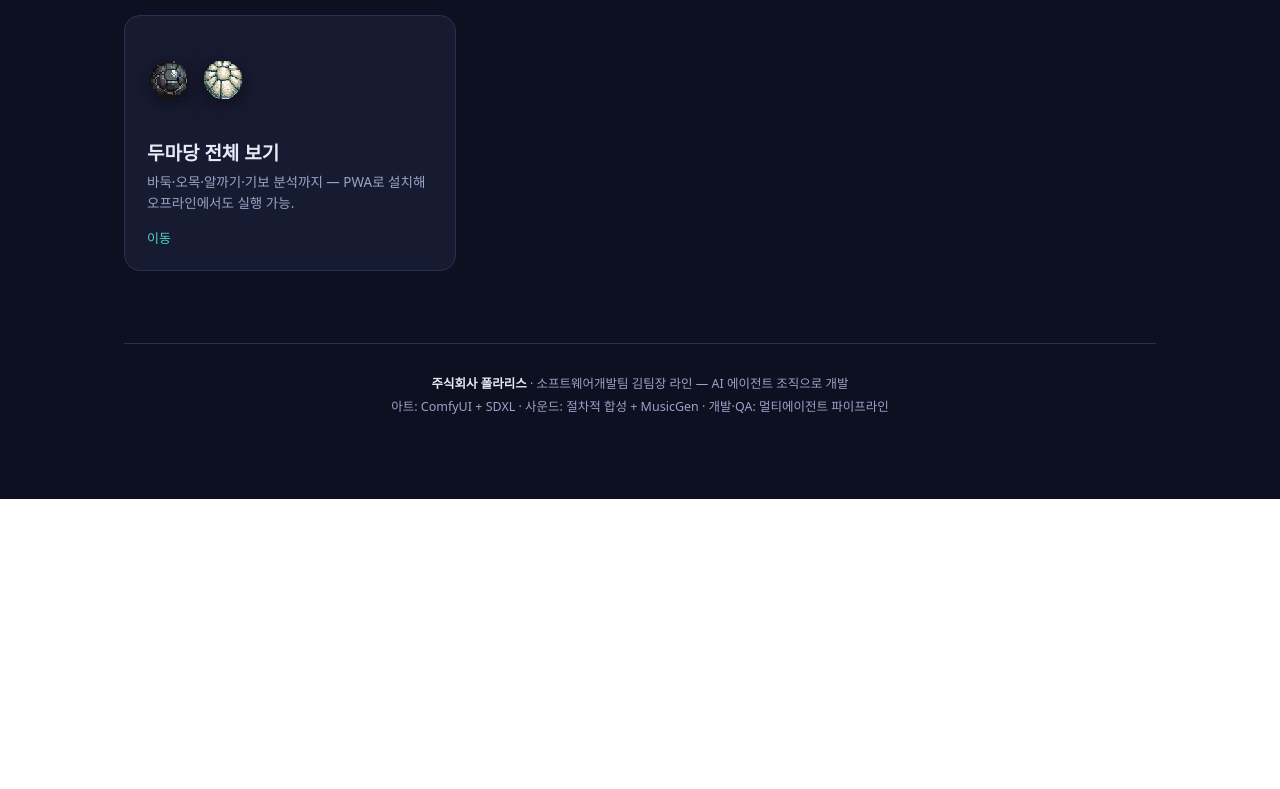
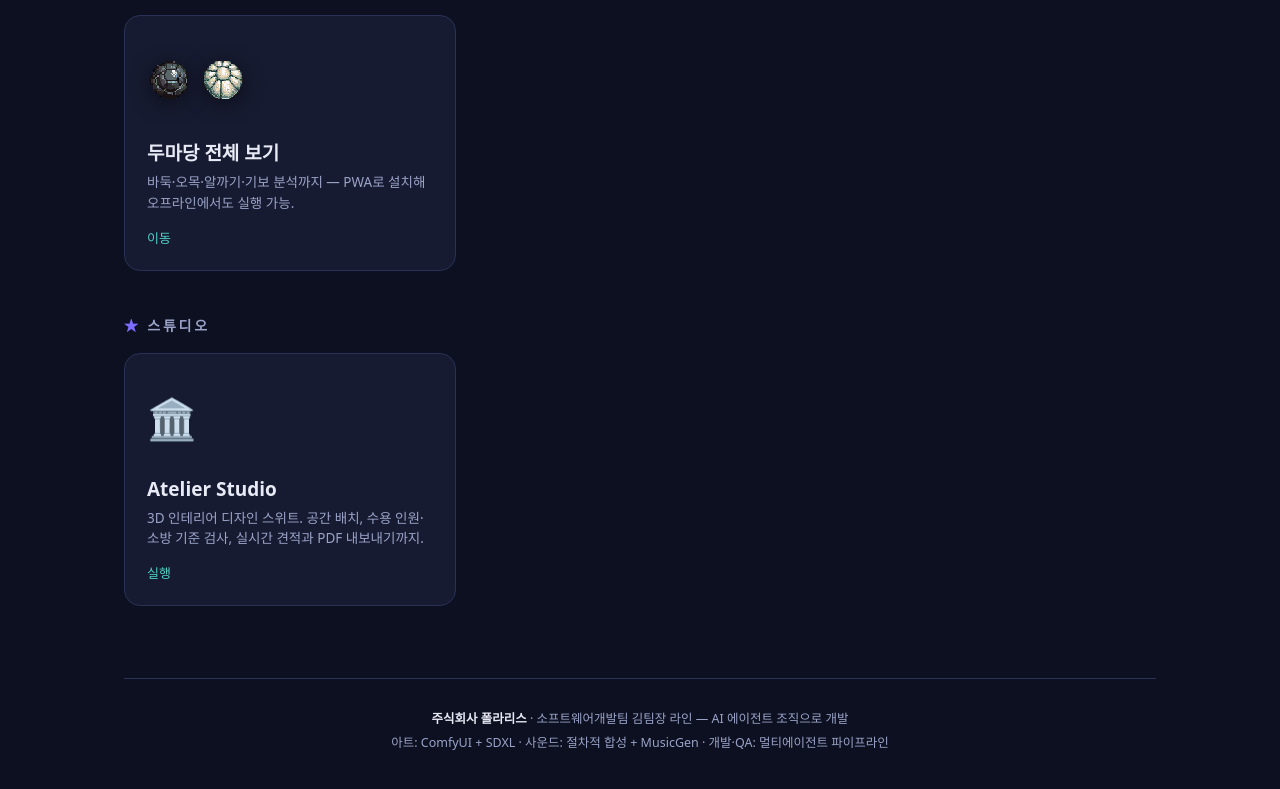
Before and after one commit to derek729/polaris-games, a website: page index.html in a window 1280 px wide. Shown: the part 948-1737 px from the top of the page. Before the commit the page ends 1447 px from the top, so only its background shows below. Drawn offline with Linux system fonts and the light colour scheme.

Commit message:
release: v1.1.0 — Atelier Studio 편입, 포털 통합, 배포 준비
- 포털에 Atelier Studio(3D 인테리어 스위트) 카드 추가, sw.js 프리캐시 편입
- server.cjs 루트 경로 → 통합 포털 index.html
- utils-kit v1.0.0 정식화 (테스트 26/26)
- README 컬렉션 전체 문서화

```diff
--- a/index.html
+++ b/index.html
@@ -159,6 +159,18 @@
     </a>
   </div>
 
+  <h2>스튜디오</h2>
+  <div class="grid">
+    <a class="card" href="atelier-studio/index.html">
+      <div class="thumb">
+        <div style="height:64px;display:flex;align-items:center;font-size:40px;">🏛️</div>
+      </div>
+      <h3>Atelier Studio</h3>
+      <p>3D 인테리어 디자인 스위트. 공간 배치, 수용 인원·소방 기준 검사, 실시간 견적과 PDF 내보내기까지.</p>
+      <span class="go">실행</span>
+    </a>
+  </div>
+
   <footer>
     <strong>주식회사 폴라리스</strong> · 소프트웨어개발팀 김팀장 라인 — AI 에이전트 조직으로 개발<br>
     아트: ComfyUI + SDXL · 사운드: 절차적 합성 + MusicGen · 개발·QA: 멀티에이전트 파이프라인
--- a/package.json
+++ b/package.json
@@ -1,6 +1,8 @@
 {
   "name": "utils-kit",
-  "version": "0.1.0",
+  "version": "1.0.0",
   "type": "module",
-  "scripts": { "test": "node --test" }
+  "scripts": {
+    "test": "node --test"
+  }
 }
--- a/server.cjs
+++ b/server.cjs
@@ -34,7 +34,7 @@ const MIME = {
 
 const server = http.createServer((req, res) => {
   let urlPath = decodeURIComponent((req.url || '/').split('?')[0]);
-  if (urlPath === '/') urlPath = '/suiji-index.html';
+  if (urlPath === '/') urlPath = '/index.html';
   const filePath = path.join(ROOT, path.normalize(urlPath).replace(/^(\.\.[/\\])+/, ''));
   if (!filePath.startsWith(ROOT)) { res.writeHead(403); res.end(); return; }
   fs.readFile(filePath, (err, data) => {
--- a/sw.js
+++ b/sw.js
@@ -10,6 +10,7 @@ const PRECACHE = [
   'vampire-survivors.html',
   'plants-vs-zombies.html',
   'beatcraft.html',
+  'atelier-studio/index.html',
   // 두마당 보드게임 스위트
   'suiji-index.html',
   'suiji-go.html',
```
Also changed, not shown: README.md.
